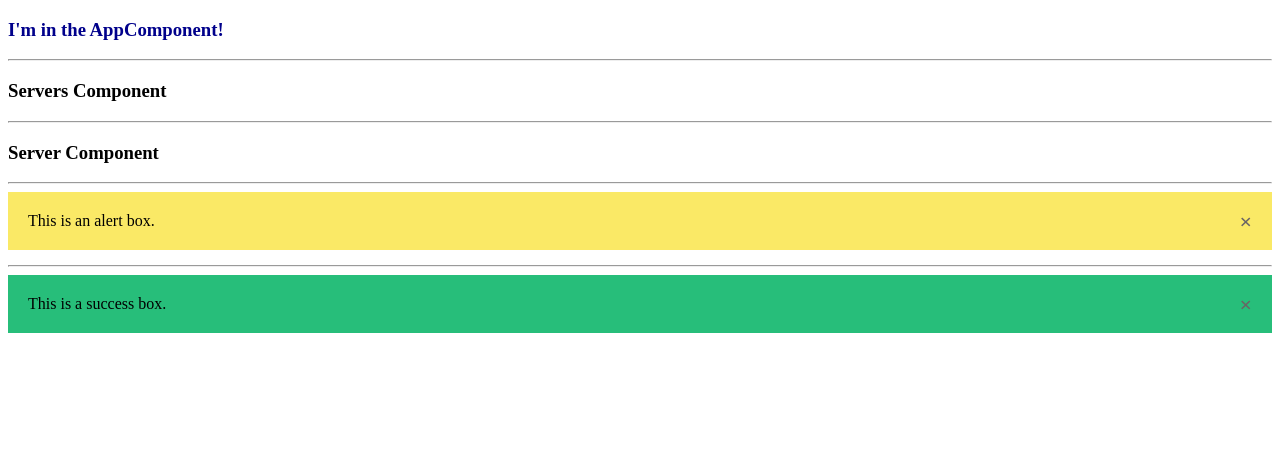
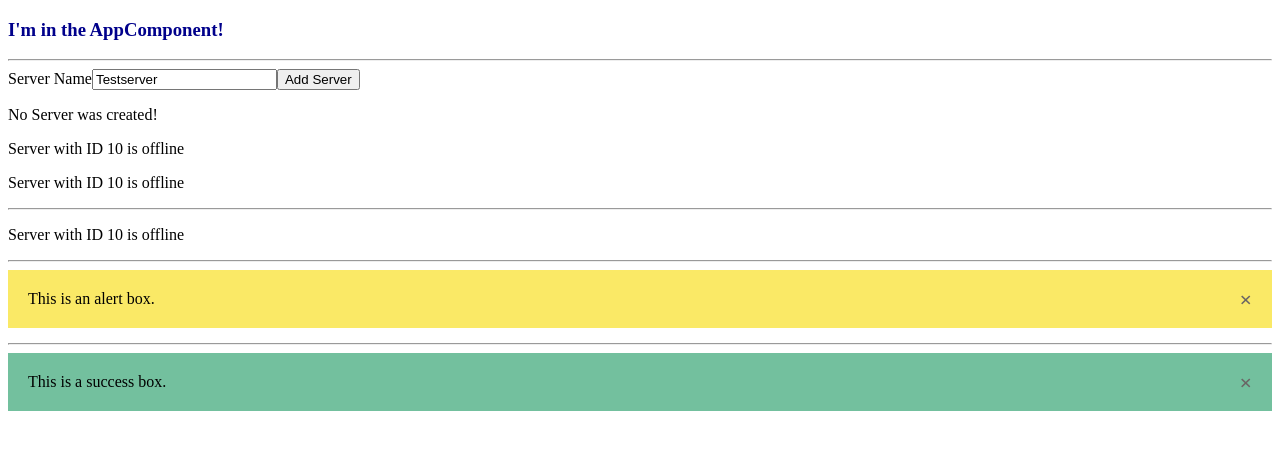
Before and after one commit to steffanimelo/my-angular-app2, an Angular app: page / in a window 1280 px wide. Shown: the top 450 px of the page. Built offline with nearby package versions, Linux system fonts and the light colour scheme.

Commit message:
Adding server databinding

```diff
--- a/src/app/app.module.ts
+++ b/src/app/app.module.ts
@@ -1,11 +1,13 @@
 import { NgModule } from '@angular/core';
 import { BrowserModule } from '@angular/platform-browser';
+import { FormsModule} from '@angular/forms';
 
 import { AppComponent } from './app.component';
 import { ServersComponent } from './servers/servers.component';
 import { ServerComponent } from './server/server.component';
 import { WarningAlertComponent } from './warning-alert/warning-alert.component';
 import { SuccessAlertComponent } from './success-alert/success-alert.component';
+
 
 @NgModule({
   declarations: [
@@ -16,7 +18,8 @@
     SuccessAlertComponent
   ],
   imports: [
-    BrowserModule
+    BrowserModule,
+    FormsModule
   ],
   providers: [],
   bootstrap: [AppComponent]
--- a/src/app/server/server.component.html
+++ b/src/app/server/server.component.html
@@ -1 +1 @@
-<h3>Server Component</h3>
+<p>{{ 'Server'}} with ID {{ serverId }} is {{ getServerStatus()}}</p>
--- a/src/app/server/server.component.ts
+++ b/src/app/server/server.component.ts
@@ -6,6 +6,12 @@
   styleUrls: ['./server.component.css']
 })
 export class ServerComponent implements OnInit {
+  serverId: number = 10;
+  serverStatus: string = 'offline';
+
+  getServerStatus() {
+    return this.serverStatus;
+  }
 
   constructor() { }
 
--- a/src/app/servers/servers.component.html
+++ b/src/app/servers/servers.component.html
@@ -1 +1,18 @@
-<h3>Servers Component</h3>
+<label>Server Name</label>
+<!-- <input
+    type="text"
+    class="form-control"
+    (input)="onUpdateServerName($event)"> -->
+<input
+    type="text"
+    class="form-control"
+    [(ngModel)]="serverName">
+<!-- <p>{{ serverName }}</p> -->
+<button
+    class="btn btn-primary"
+    [disabled]="!allowNewServer"
+    (click)="onCreateServer()">Add Server</button>  <!-- DOM -->
+<!-- <p [innerText]="allowNewServer"></p> -->
+<p>{{ serverCreationStatus }}</p>
+<app-server></app-server>
+<app-server></app-server>
--- a/src/app/servers/servers.component.ts
+++ b/src/app/servers/servers.component.ts
@@ -11,10 +11,26 @@
   styleUrls: ['./servers.component.css']
 })
 export class ServersComponent implements OnInit {
+  allowNewServer = false;
+  serverCreationStatus = 'No Server was created!';
+  serverName = 'Testserver';
 
-  constructor() { }
+  constructor() {
+
+    setTimeout(() => {
+      this.allowNewServer = true;
+    }, 2000);
+   }
 
   ngOnInit(): void {
   }
 
+  onCreateServer() {
+    this.serverCreationStatus = 'Server was created!Name is '+ this.serverName;
+  }
+
+  onUpdateServerName(event: any) {
+    this.serverName = (<HTMLInputElement>event.target).value;
+  }
+
 }
--- a/src/app/success-alert/success-alert.component.css
+++ b/src/app/success-alert/success-alert.component.css
@@ -1,7 +1,7 @@
 /* The sucess message box */
 .success-alert {
     padding: 20px;
-    background-color: #27be7a; /* Red */
+    background-color: #73c09e; /* Red */
 
     margin-bottom: 15px;
   }
--- a/src/app/warning-alert/warning-alert.component.ts
+++ b/src/app/warning-alert/warning-alert.component.ts
@@ -2,8 +2,6 @@
 
 @Component({
   selector: 'app-warning-alert',
-  // template:
-  // `<app-warning-alert></app-warning-alert>`,
   templateUrl: './warning-alert.component.html',
   styleUrls: ['./warning-alert.component.css']
 })
```
